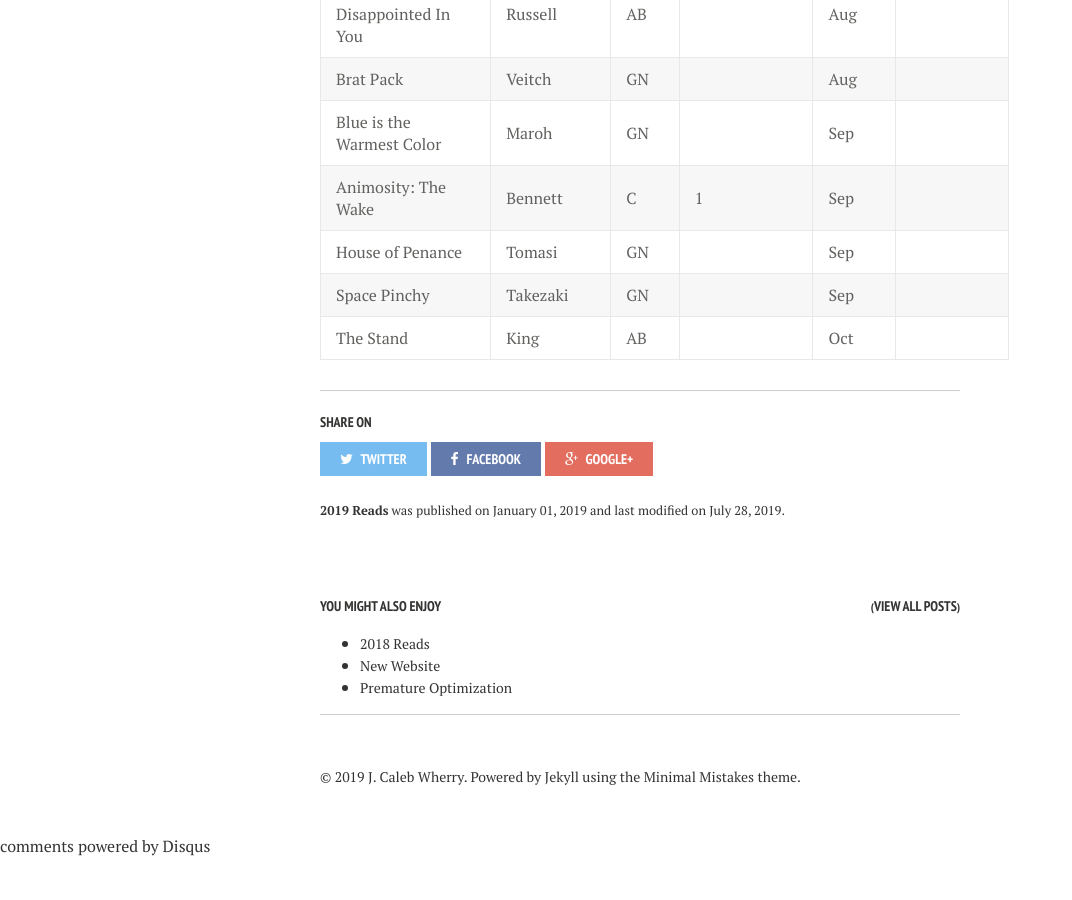
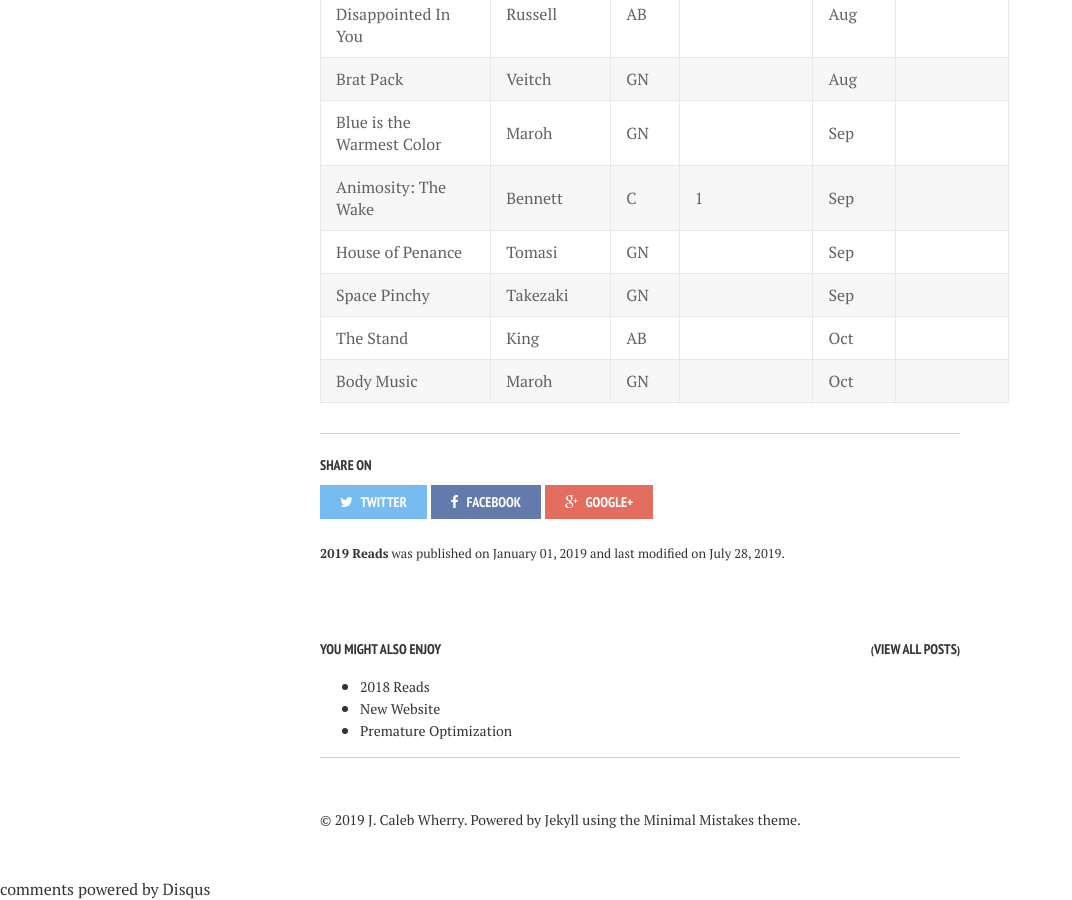
Before and after one commit to calebwherry/calebwherry.github.io, a Jekyll site: the page built from _posts/2019-01-01-2019-Reads.md, in a window 1280 px wide and 900 px high, scrolled down 7036 px. Shown: the whole window, without its empty margins (0-1072 px from the left). Built offline with Jekyll 4.4.1, drawn with Linux system fonts in a browser that asks for light colours; nearby versions of some CDN libraries; comment, search, counter and statistics services are not loaded; before the commit the page ends 7893 px from its top, so only the background shows below that.

Commit message:
Added new 2019 reads.

```diff
--- a/_posts/2019-01-01-2019-Reads.md
+++ b/_posts/2019-01-01-2019-Reads.md
@@ -140,3 +140,4 @@ Note: Under 'Issue/Volume', '#' denotes a single comic issue. Otherwise, it is a
 | House of Penance                              | Tomasi         | GN    |              | Sep          |                                               |
 | Space Pinchy                                  | Takezaki       | GN    |              | Sep          |                                               |
 | The Stand                                     | King           | AB    |              | Oct          |                                               |
+| Body Music                                    | Maroh          | GN    |              | Oct          |                                               |
```
